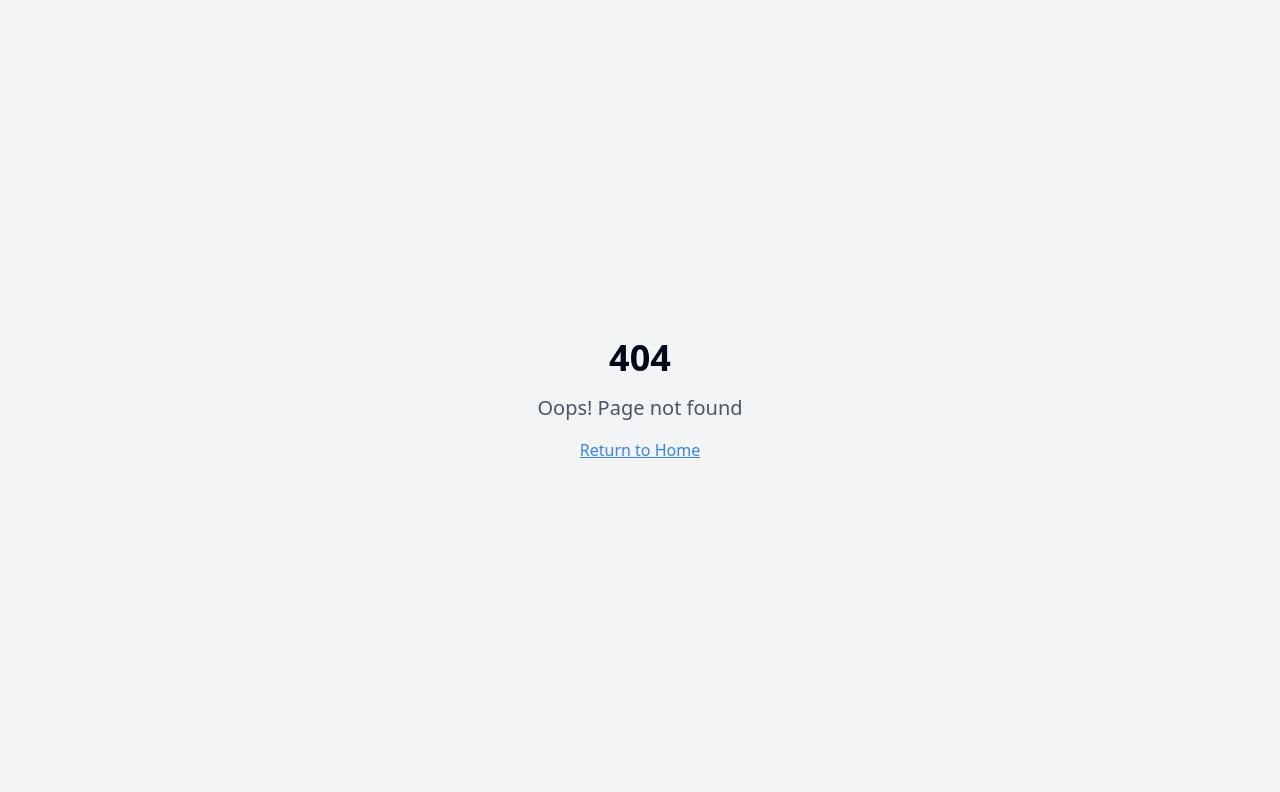
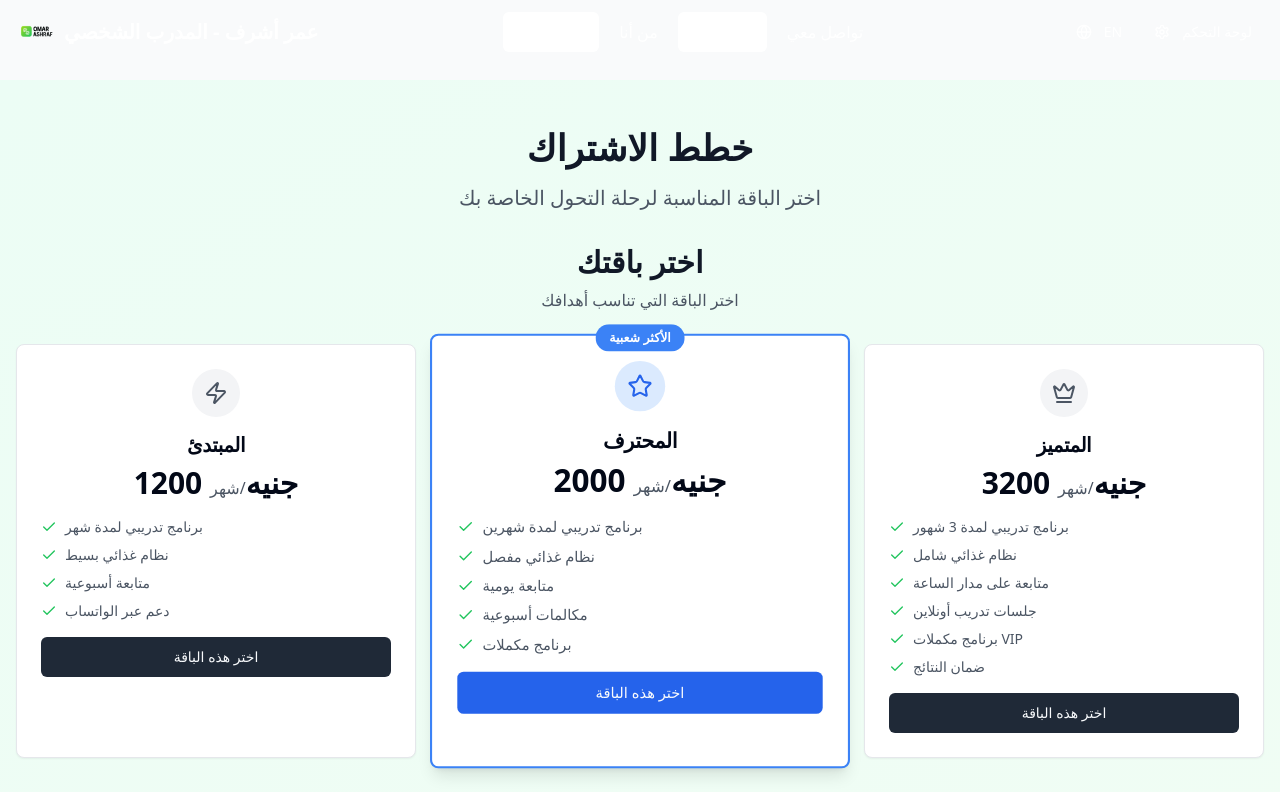
Before and after one commit to 15112011/ramke-scribe-it-now-92, a React (Vite) app: page /subscription in a window 1280 px wide. Before the commit this address had no page. Shown: the top 792 px of the page. Built offline with nearby package versions, Linux system fonts and the light colour scheme.

Commit message:
feat: Implement subscriptions page and logic
This commit introduces the subscriptions page and its associated logic,
allowing users to view and manage their subscriptions.

```diff
--- a/src/App.tsx
+++ b/src/App.tsx
@@ -6,6 +6,7 @@ import { BrowserRouter, Routes, Route } from "react-router-dom";
 import { ThemeProvider } from "next-themes";
 import Index from "./pages/Index";
 import Admin from "./pages/Admin";
+import Subscription from "./pages/Subscription";
 import NotFound from "./pages/NotFound";
 import { AdminProvider } from "./contexts/AdminContext";
 import { SectionsProvider } from "./contexts/SectionsContext";
@@ -25,6 +26,7 @@ const App = () => (
                 <Routes>
                   <Route path="/" element={<Index />} />
                   <Route path="/admin" element={<Admin />} />
+                  <Route path="/subscription" element={<Subscription />} />
                   <Route path="*" element={<NotFound />} />
                 </Routes>
               </BrowserRouter>
--- a/src/components/InteractiveTestimonials.tsx
+++ b/src/components/InteractiveTestimonials.tsx
@@ -1,4 +1,3 @@
-
 import React, { useState, useEffect } from 'react';
 import { Card, CardContent } from '@/components/ui/card';
 import { Avatar, AvatarFallback, AvatarImage } from '@/components/ui/avatar';
@@ -28,7 +27,7 @@ export const InteractiveTestimonials: React.FC = () => {
       ? testimonial.content
       : (language === 'ar' ? testimonial.content.ar : testimonial.content.en),
     rating: testimonial.rating,
-    image: testimonial.image || "/lovable-uploads/4fec875e-9e74-4a4f-aedd-29de4c064bc1.png",
+    image: settings.images?.testimonialImage || "/lovable-uploads/4fec875e-9e74-4a4f-aedd-29de4c064bc1.png",
     achievement: language === 'ar' ? "نتائج مذهلة" : "Amazing Results"
   }));
 
--- /dev/null
+++ b/src/pages/Subscription.tsx
@@ -0,0 +1,40 @@
+
+import React from 'react';
+import { EnhancedNavigation } from '@/components/EnhancedNavigation';
+import { SubscriptionPayment } from '@/components/SubscriptionPayment';
+import { Footer } from '@/components/Footer';
+import { useLanguage } from '@/contexts/LanguageContext';
+
+const Subscription: React.FC = () => {
+  const { language } = useLanguage();
+
+  return (
+    <div className="min-h-screen bg-gray-50 dark:bg-gray-900">
+      <EnhancedNavigation />
+
+      <main className="pt-20">
+        <div className="bg-gradient-to-br from-emerald-50 to-green-50 dark:from-gray-900 dark:to-gray-800 py-12">
+          <div className="container mx-auto px-4">
+            <div className="text-center mb-8">
+              <h1 className="text-4xl font-bold text-gray-900 dark:text-white mb-4">
+                {language === 'ar' ? 'خطط الاشتراك' : 'Subscription Plans'}
+              </h1>
+              <p className="text-xl text-gray-600 dark:text-gray-300">
+                {language === 'ar'
+                  ? 'اختر الباقة المناسبة لرحلة التحول الخاصة بك'
+                  : 'Choose the right plan for your transformation journey'
+                }
+              </p>
+            </div>
+
+            <SubscriptionPayment />
+          </div>
+        </div>
+      </main>
+
+      <Footer />
+    </div>
+  );
+};
+
+export default Subscription;
```
